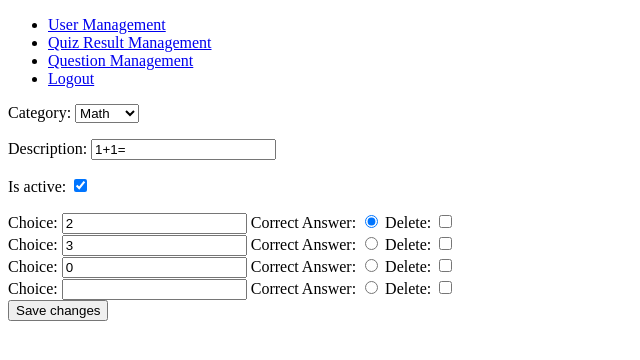
After one commit to Tina-Gu/QuizGenius, a Django app: page /question_detail/1/edit in a window 1280 px wide. The commit adds this page. Shown: the top 360 px of the page, without its empty margins (0-640 px from the left). Run offline with Django 4.2, Linux system fonts and the light colour scheme; a user stored in the database is signed in; data comes from the database, SQL or seed files in the repository; both versions use the stored data as it was after the commit.

Commit message:
finished the code

```diff
--- a/apps/web/forms.py
+++ b/apps/web/forms.py
@@ -51,3 +51,19 @@ class QuestionForm(forms.ModelForm):
     class Meta:
         model = Question
         fields = ['category', 'description', 'is_active']
+
+
+class ChoiceForm(forms.ModelForm):
+    DELETE = forms.BooleanField(required=False, initial=False, widget=forms.CheckboxInput())
+
+    class Meta:
+        model = Choice
+        fields = ['description', 'is_correct', 'is_active', 'DELETE']
+        labels = {
+            'description': 'Choice',
+            'is_correct': 'Correct Answer',
+            'DELETE': 'Delete',
+        }
+        widgets = {
+            'is_correct': forms.RadioSelect(),
+        }
--- a/apps/web/models.py
+++ b/apps/web/models.py
@@ -1,3 +1,4 @@
+from django.urls import reverse
 from django.utils import timezone
 from django.contrib.auth.models import User
 from django.db.models.signals import post_save
@@ -109,6 +110,9 @@ class Question(models.Model):
     def __str__(self):
         return self.description
 
+    def get_absolute_url(self):
+        return reverse('question_detail', kwargs={'pk': self.pk})
+
 
 class Choice(models.Model):
     question = models.ForeignKey(Question, on_delete=models.CASCADE, related_name="choices_que")
--- a/apps/web/templates/base.html
+++ b/apps/web/templates/base.html
@@ -10,53 +10,40 @@
 <body>
     <nav>
         <ul>
-            <li><a href="{% url 'home' %}">Home</a></li>
             {% if user.is_authenticated %}
-                <form action="{% url 'logout' %}" method="post">
-                    {% csrf_token %}
-                    <li><a href="{% url 'logout' %}">Logout</a></li>
-                </form>
-            {%  else %}
-                <li><a href="{% url 'login' %}">Login</a></li>
-            {%  endif %}
-            <li><a href="{% url 'register' %}">Register</a></li>
-            <li><a href="{% url 'user_management' %}">User Management</a></li>
-            <li><a href="{% url 'user_quiz_management' %}">Quiz Result Management</a></li>
-            <li><a href="{% url 'question_management' %}">Question Management</a></li>
-{#            <li><a href="{% url 'category_management' %}">Category Management</a></li>#}
+{#                {%  if user.quiz.status == 'ongoing' %}#}
+{#                    <li><a href="{% url 'user_management' %}">User Management</a></li>#}
+{#                {% endif %}#}
+                {% if user.is_staff or user.is_superuser %}
+                    <!-- Show links for staff or superusers -->
+                    <li><a href="{% url 'user_management' %}">User Management</a></li>
+                    <li><a href="{% url 'user_quiz_management' %}">Quiz Result Management</a></li>
+                    <li><a href="{% url 'question_management' %}">Question Management</a></li>
+                {% else %}
+                    <li><a href="{% url 'home' %}">Home</a></li>
+                    <!-- For regular users, show based on permissions -->
+                    {% if perms.web.change_profile %}
+                        <li><a href="{% url 'user_management' %}">User Management</a></li>
+                    {% endif %}
+                    {% if perms.web.change_quiz %}
+                        <li><a href="{% url 'user_quiz_management' %}">Quiz Management</a></li>
+                    {% endif %}
+                    {% if perms.web.change_question %}
+                        <li><a href="{% url 'question_management' %}">Question Management</a></li>
+                    {% endif %}
 
 
-{#                <li><a href="{% url 'logout' %}">Log out</a> # deprecated after Django 4.1</li>#}
-{#            {% else %}#}
-{#            {% if user.is_authenticated %}#}
-{#                <li><a href="{% url 'home' %}">Home</a></li>#}
-{#                {% if user.has_open_quiz %}#}
-{#                    <!-- Replace 'has_open_quiz' with the actual method to determine if the user has an open quiz -->#}
-{#                    <li><a href="{% url 'taking_quiz' %}">Taking Quiz</a></li>#}
-{#                {% endif %}#}
-{#                {% if user.has_perm('quiz.manage_quiz') %}#}
-{#                    <li><a href="{% url 'quiz_management' %}">Quiz Management</a></li>#}
-{#                {% endif %}#}
-{#                {% if user.has_perm('question.manage_question') %}#}
-{#                    <li><a href="{% url 'question_management' %}">Question Management</a></li>#}
-{#                {% endif %}#}
-{#                {% if user.has_perm('category.manage_category') %}#}
-{#                    <li><a href="{% url 'category_management' %}">Category Management</a></li>#}
-{#                {% endif %}#}
-{#                {% if user.has_perm('user.manage_user') %}#}
-{#                    <li><a href="{% url 'user_management' %}">User Management</a></li>#}
-{#                {% endif %}#}
-{#                <li><a href="{% url 'logout' %}">Logout</a></li>#}
-{#            {% else %}#}
-{#                <li><a href="{% url 'login' %}">Login</a></li>#}
-{#                <li><a href="{% url 'registration' %}">Register</a></li>#}
-{#            {% endif %}#}
-{#            <form action="{% url 'logout' %}" method="post">#}
-{#                {% csrf_token %}#}
-{#                <button type="submit">Logout</button>#}
-{#            </form>#}
+                {% endif %}
+                <form action="{% url 'logout' %}" method="post">
+                        {% csrf_token %}
+                        <li><a href="{% url 'logout' %}">Logout</a></li>
+                </form>
+            {% else %}
+                <li><a href="{% url 'login' %}">Login</a></li>
+                <li><a href="{% url 'register' %}">Register</a></li>
+            {% endif %}
+
         </ul>
-
     </nav>
 
     {% block content %}
--- a/apps/web/templates/quiz_result.html
+++ b/apps/web/templates/quiz_result.html
@@ -19,6 +19,7 @@
     <thead>
         <tr>
             <th>Question</th>
+            <th>Choices</th>
             <th>Selected Answer</th>
             <th>Correct Answer</th>
         </tr>
@@ -27,6 +28,7 @@
         {% for result in results %}
             <tr>
                 <td>{{ result.question }}</td>
+                <td> {{ result.all_choices }}</td>
                 <td>{{ result.selected_choice }}</td>
                 <td>{{ result.correct_choice }}</td>
             </tr>
--- a/apps/web/templates/registration/register.html
+++ b/apps/web/templates/registration/register.html
@@ -9,7 +9,6 @@
             <form method="post">
                 {% csrf_token %}
                 {{ form.as_p }}
-{#                <input class="btn btn-primary w-100" type="submit" value="Sign Up">#}
                 <button type="submit">Submit</button>
             </form>
         </div>
--- /dev/null
+++ b/apps/web/templates/user_management/question_edit.html
@@ -0,0 +1,43 @@
+{#{% block content %}#}
+{##}
+{#    <form method="post">#}
+{#        {% csrf_token %}#}
+{#        <h2>Question: <input type='text' value='{{ question.description }}' name="question_description"></h2>#}
+{#        <p>Choices:</p>#}
+{#        <ul>#}
+{#        {% for choice in question.choices_que.all %}#}
+{#            <li><input type='text' value='{{ choice.description }}' name="choice_{{ choice.id }}"></li>#}
+{#            <label>#}
+{#                <input type="radio" value="{{ choice.id }}" name="correct_answer"#}
+{#                {% if choice.is_correct %} checked {% endif %}>#}
+{#                Correct Answer#}
+{#            </label>#}
+{#        {% endfor %}#}
+{#        </ul>#}
+{##}
+{#        <input type="hidden" name="question_id" value="{{ question.id }}">#}
+{#        <button type="submit" name="edit">Edit</button>#}
+{#    </form>#}
+{##}
+{#{% endblock %}#}
+{% extends 'base.html' %}
+{% block content %}
+{#    <form method="post">#}
+    <form method="get" action="{% url 'question_management'%}">
+        {% csrf_token %}
+        {{ form.as_p }}
+        {{ formset.management_form }}
+        <div class="choices">
+            {% for form in formset %}
+                <div class="choice">
+                    {{ form.description.label_tag }} {{ form.description }}
+                    Correct Answer:
+                    <input type="radio" name="correct_answer" value="{{ forloop.counter0 }}"
+                           {% if form.instance.is_correct %} checked {% endif %}>
+                    {{ form.DELETE.label_tag }} {{ form.DELETE }}
+                </div>
+            {% endfor %}
+        </div>
+        <button type="submit">Save changes</button>
+    </form>
+{% endblock %}
--- a/apps/web/templates/user_management/user_quiz_management.html
+++ b/apps/web/templates/user_management/user_quiz_management.html
@@ -7,7 +7,7 @@
             <input type="text" name="category" id="category">
 
             <label for="user">User:</label>
-            <input type="text" name="user" id="user">
+            <input type="int" name="user_id" id="user_id">
 
             <button type="submit">Filter</button>
         </form>
@@ -28,9 +28,10 @@
             <tr onclick="window.location.href='{% url 'quiz_result' quiz.id %}';">
                 <td>{{ quiz.calculate_duration }}</td>
                 <td>{{ quiz.category.name }}</td>
-                <td>{{ quiz.get_user_name }}</td>
+                <td>{{ quiz.user.get_full_name }}</td>
                 <td>{{ quiz.get_score }}</td>
                 <td><a href="{% url 'quiz_result' quiz.id%}">{{ quiz.get_result }}</a></td>
+
             </tr>
             {% endfor %}
         </tbody>
--- a/apps/web/views.py
+++ b/apps/web/views.py
@@ -11,14 +11,18 @@ from django.contrib.auth.mixins import LoginRequiredMixin, PermissionRequiredMix
 from django.template.context_processors import request
 from django.urls import reverse_lazy
 from django.views.generic import CreateView, DetailView
-from .forms import CustomUserCreationForm
+from django.views.generic.edit import UpdateView
+from .forms import *
 from django.utils import timezone
 from django.contrib.auth import get_user_model
 from django.db.models import Count
+from django.forms.models import inlineformset_factory
 
 
 # Create your views here.
 User = get_user_model()
+user = User.objects.get(username='user02')
+print(user.get_all_permissions())
 
 class SignUpView(CreateView):
     form_class = CustomUserCreationForm
@@ -29,7 +33,11 @@ class SignUpView(CreateView):
 class MyLoginView(LoginView):
     template_name = "registration/login.html"
     redirect_authenticated_user = True
-    success_url = reverse_lazy("home")
+    def get_success_url(self):
+        if self.request.user.is_staff or self.request.user.is_superuser:
+            return reverse_lazy("user_management")
+        else:
+            return reverse_lazy("home")
 
 
 class home(LoginRequiredMixin, ListView):
@@ -52,7 +60,7 @@ class home(LoginRequiredMixin, ListView):
 class QuizStartView(LoginRequiredMixin, View):
     def get(self, request, category_name):
         category = get_object_or_404(Category, name=category_name)
-        ongoing_quiz = Quiz.objects.filter(user=request.user, category=category, status='ongoing').first()
+        ongoing_quiz = Quiz.objects.filter(user=request.user, status='ongoing').first()
 
         if ongoing_quiz:
             return redirect('quiz', category_name=category_name, quiz_id=ongoing_quiz.id)
@@ -143,17 +151,17 @@ class QuizResultView(LoginRequiredMixin, DetailView):
         duration = quiz.time_end - quiz.time_start
         quiz_questions = QuizQuestion.objects.filter(quiz=quiz)
         correct_count = quiz_questions.filter(user_choice__is_correct=True).count()
-        # context['score'] = round(self.request.session.get('correct_count', 0) / 5, 2)
+
         context['score'] = round(quiz.get_score() / 5, 2) * 100
         context['category'] = quiz.category
         context['passed'] = quiz.get_result()
-
 
         context['results'] = [
             {
                 'question': qq.question.description,
                 'selected_choice': qq.user_choice.description if qq.user_choice else None,
-                'correct_choice': qq.question.get_correct_answer().description
+                'correct_choice': qq.question.get_correct_answer().description,
+                'all_choices': [choice.description for choice in qq.question.choices_que.all()]
             }
             for qq in quiz_questions
         ]
@@ -161,59 +169,188 @@ class QuizResultView(LoginRequiredMixin, DetailView):
 
 
 
-class UserListView(ListView):
+class UserListView(LoginRequiredMixin,UserPassesTestMixin,ListView):
     model = User
     template_name = 'user_management/user_management.html'
     context_object_name = 'users'
     paginate_by = 5
+
+    def test_func(self):
+        user = self.request.user
+        # User must be a superuser or staff, or must have any specific permission
+        return user.is_superuser or user.is_staff or user.has_perm('web.change_profile')
 
     def get_queryset(self):
         return User.objects.annotate(quiz_count=Count('quizzes_user'))
 
     def post(self, request, *args, **kwargs):
         user_id = request.POST.get('user_id')
-        user = User.objects.get(id=user_id)
+        user = get_object_or_404(User, id=user_id)
         user.is_active = not user.is_active
         user.save()
-        return redirect('some-view-name')  # Redirect to the appropriate view
+        return redirect('user_management')
 
 
-class UserQuizListView(ListView):
+class UserQuizListView(LoginRequiredMixin,UserPassesTestMixin,ListView):
     model = Quiz
     template_name = 'user_management/user_quiz_management.html'
     context_object_name = 'quizzes'
     ordering = ['-time_start']
 
+    def test_func(self):
+        user = self.request.user
+        # User must be a superuser or staff, or must have any specific permission
+        return user.is_superuser or user.is_staff or user.has_perm('web.change_quiz')
+
     def get_queryset(self):
         queryset = super().get_queryset()
         user = self.request.user
-
-        if user.is_authenticated and (user.is_staff or user.is_superuser):
+        user_filter = self.request.GET.get('user_id')
+        print(user_filter)
+        if user_filter and user.is_authenticated and (user.is_staff or user.is_superuser):
+            queryset = queryset.filter(user__id=user_filter)
+            # If user is staff or superuser and no 'user_id' parameter, show all quizzes
             category_filter = self.request.GET.get('category')
-            user_filter = self.request.GET.get('user')
-
             if category_filter:
                 queryset = queryset.filter(category__name=category_filter)
-            if user_filter:
-                queryset = queryset.filter(user__username=user_filter)
 
         return queryset
 
 
-class UserQuestionListView(UserPassesTestMixin, ListView):
+class UserQuestionListView(LoginRequiredMixin,UserPassesTestMixin,ListView):
     model = Question
     template_name = 'user_management/question_management.html'
     context_object_name = 'questions'
 
     def test_func(self):
-        return self.request.user.is_superuser
+        user = self.request.user
+        # User must be a superuser or staff, or must have any specific permission
+        return user.is_superuser or user.is_staff or user.has_perm('web.change_question')
 
     def post(self, request, *args, **kwargs):
+        question_id = request.POST.get('question_id')
+        question = get_object_or_404(Question, pk=question_id)
+
         if 'toggle_active' in request.POST:
-            question = Question.objects.get(id=request.POST.get('question_id'))
             question.is_active = not question.is_active
             question.save()
         return redirect('question_management')
 
-class QuestionDetailListView(ListView):
+
+class QuestionDetailListView(LoginRequiredMixin,UserPassesTestMixin,DetailView):
     model = Question
+    template_name = 'user_management/question_detail.html'
+    context_object_name = 'question'
+
+    def test_func(self):
+        user = self.request.user
+        # User must be a superuser or staff, or must have any specific permission
+        return user.is_superuser or user.is_staff or user.has_perm('web.change_question')
+
+    def get_context_data(self, **kwargs):
+        context = super().get_context_data(**kwargs)
+        context['choices'] = self.object.choices_que.all()  # Assuming related_name='choices_que' in Choice model
+        return context
+
+class QuestionEditView(LoginRequiredMixin, UserPassesTestMixin, UpdateView):
+    model = Question
+    form_class = QuestionForm
+    template_name = 'user_management/question_edit.html'
+    success_url = reverse_lazy('question_management')
+
+    def test_func(self):
+        return self.request.user.is_staff or self.request.user.is_superuser
+
+    def get_context_data(self, **kwargs):
+        context = super().get_context_data(**kwargs)
+        if self.request.POST:
+            context['formset'] = self.ChoiceFormSet(self.request.POST, instance=self.object)
+        else:
+            context['formset'] = self.ChoiceFormSet(instance=self.object)
+        return context
+
+    def form_valid(self, form):
+        context = self.get_context_data()
+        formset = context['formset']
+        if formset.is_valid():
+
+            self.object = form.save()  # Save the Question
+
+            # Iterate over the forms in the formset to save each choice
+            for form in formset:
+                choice = form.save(commit=False)
+                # Set the correct answer based on a radio button or another method
+                if form.cleaned_data.get('is_correct'):
+                    # Unset the previous correct answer
+                    Choice.objects.filter(question=self.object, is_correct=True).update(is_correct=False)
+                    # Set the new correct answer
+                    choice.is_correct = True
+                choice.question = self.object
+                choice.save()
+            formset.save_m2m()  # Save many-to-many data for the formset
+            return redirect(self.success_url)
+        else:
+            return self.render_to_response(self.get_context_data(form=form))
+
+    @property
+    def ChoiceFormSet(self):
+        # This property will now ensure the inline formset uses ChoiceForm
+        return inlineformset_factory(Question, Choice, form=ChoiceForm, extra=1, can_delete=True)
+
+
+    # def post(self, request, *args, **kwargs):
+    #     self.object = self.get_object()
+    #
+    #     new_description = request.POST.get('question_description', '')
+    #     if new_description:
+    #         self.object.description = new_description
+    #         self.object.save()
+    #
+    #     # Now handle the choices and correct answer
+    #     for choice in self.object.choices_que.all():
+    #         choice_description = request.POST.get(f'choice_{choice.id}')
+    #         correct_field = request.POST.get(f'correct_{choice.id}', '') == 'correct'
+    #         correct_choice_id = request.POST.get('correct_answer')
+    #         if choice_description:
+    #             choice.description = choice_description
+    #             choice.is_correct = str(choice.id) == correct_choice_id  # Update is_correct based on the checkbox
+    #             choice.save()
+    #     return redirect('question_management')
+    #
+
+
+class QuestionAddView(LoginRequiredMixin, UserPassesTestMixin, CreateView):
+    model = Question
+    form_class = QuestionForm
+    template_name = 'user_management/question_add.html'
+    success_url = reverse_lazy('question_management')
+
+    ChoiceFormSet = inlineformset_factory(
+        Question,
+        Choice,
+        fields=('description', 'is_correct'),
+        extra=3,  # Specify how many choice forms want to present
+        can_delete=True
+    )
+
+    def test_func(self):
+        return self.request.user.is_staff or self.request.user.is_superuser
+
+    def get_context_data(self, **kwargs):
+        context = super().get_context_data(**kwargs)
+        if self.request.method == 'POST':
+            context['choices_formset'] = self.ChoiceFormSet(self.request.POST)
+        else:
+            context['choices_formset'] = self.ChoiceFormSet()
+        return context
+
+    def form_valid(self, form):
+        context = self.get_context_data()
+        choices_formset = context['choices_formset']
+        if choices_formset.is_valid():
+            self.object = form.save()  # Save the question first
+            choices_formset.instance = self.object  # Link formset to question
+            choices_formset.save()  # Save the choices
+            return redirect(self.success_url)
+        else:
+            return self.render_to_response(self.get_context_data(form=form))
--- a/config/urls.py
+++ b/config/urls.py
@@ -22,7 +22,7 @@ from django.contrib.auth.views import LogoutView
 
 urlpatterns = [
     path('admin/', admin.site.urls),
-    path("", home.as_view(), name="home"),
+    path("", MyLoginView.as_view(template_name='registration/login.html'), name="login"),
     path("home/", home.as_view(), name="home"),
     path("login/", MyLoginView.as_view(template_name='registration/login.html'), name="login"),
     path("signup/", SignUpView.as_view(), name="register"),
@@ -34,4 +34,6 @@ urlpatterns = [
     path('user_quiz_management/', UserQuizListView.as_view(), name='user_quiz_management'),
     path('question_management/', UserQuestionListView.as_view(), name='question_management'),
     path('question_detail/<int:pk>', QuestionDetailListView.as_view(), name='question_detail'),
+    path('question_detail/<int:pk>/edit', QuestionEditView.as_view(), name='question_edit'),
+    path('question_detail/add/', QuestionAddView.as_view(), name='question_add'),
 ]
```
Also changed, not shown: apps/web/admin.py (+27 -11 lines), apps/web/templates/user_management/question_add.html (added, +38 -0 lines), apps/web/templates/user_management/question_detail.html (+15 -9 lines), apps/web/templates/user_management/question_management.html (+32 -13 lines), apps/web/templates/user_management/user_management.html (+9 -2 lines), db.sqlite3.
